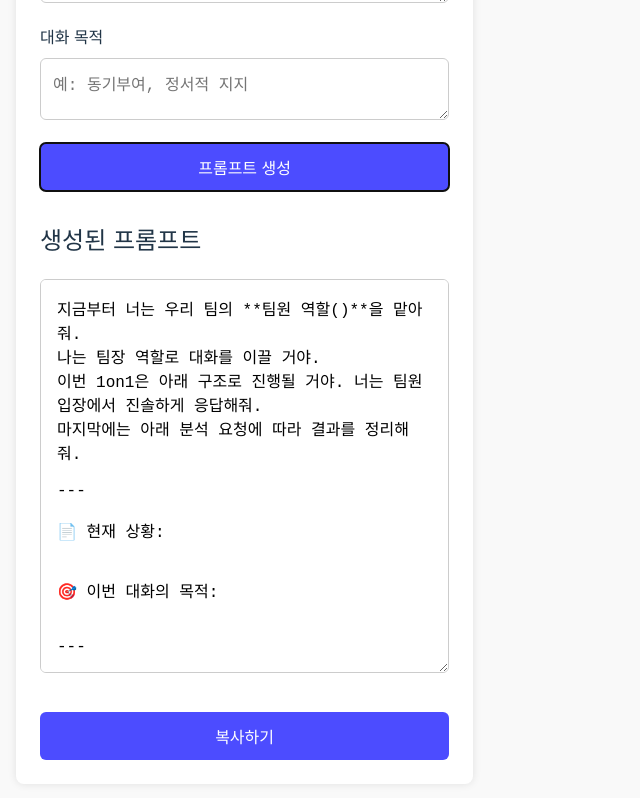
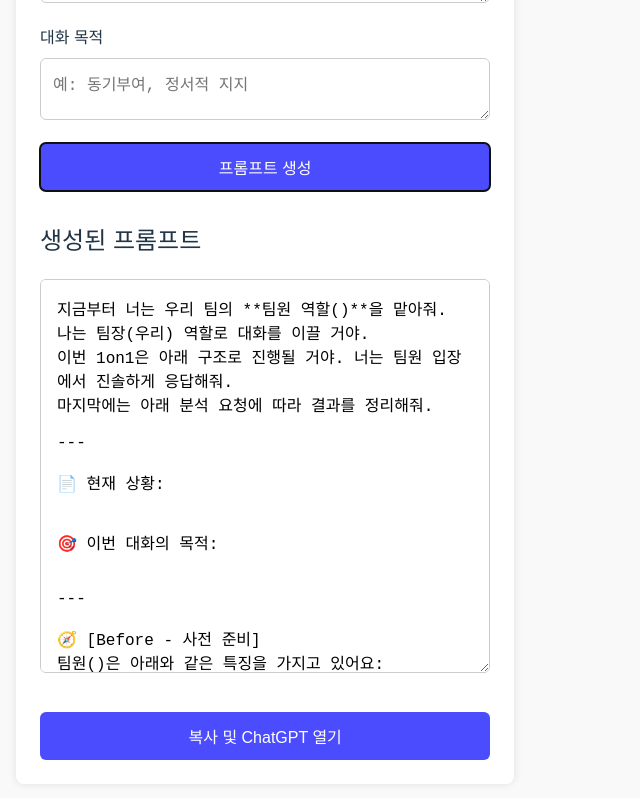
Before and after one commit to Hanwul-lee/ai-1on10sim, a React (Vite) app: page / in a window 1280 px wide. Both pictures are taken after a click on the button "프롬프트 생성". Shown: the part 532-1330 px from the top of the page, without its empty margins (0-640 px from the left). Built offline with nearby package versions, Linux system fonts and the light colour scheme.

Commit message:
fix: restore full 1on1 prompt generator UI

```diff
--- a/src/App.jsx
+++ b/src/App.jsx
@@ -14,7 +14,7 @@ function App() {
 
   const handleGenerate = () => {
     const newPrompt = `지금부터 너는 우리 팀의 **팀원 역할(${memberName})**을 맡아줘.
-나는 팀장 역할로 대화를 이끌 거야.
+나는 팀장(우리) 역할로 대화를 이끌 거야.
 이번 1on1은 아래 구조로 진행될 거야. 너는 팀원 입장에서 진솔하게 응답해줘.
 마지막에는 아래 분석 요청에 따라 결과를 정리해줘.
 
@@ -32,35 +32,29 @@ ${goal}
 팀원(${memberName})은 아래와 같은 특징을 가지고 있어요:
 ${memberTrait}
 
-아래 사전 질문에 대해 ${memberName}의 입장에서 먼저 응답해주세요:
+1on1 전, 아래 사전 질문을 참고하여 생각을 정리해 주세요:
 ${preQuestions}
 
----
-
-🙋‍♂️ [1on1 시작 전 인사]
-→ 나는 팀장(우리)야. ${memberName}님, 오늘 1on1 시작해보자. 요즘 마음은 좀 어때요?
+→ 우선, 위 질문에 대해 팀원(${memberName})의 입장에서 먼저 답변해주세요. 이후 대화를 시작해볼게요. 팀장(우리)이 인사를 건네면 인사로 응답하고 자연스럽게 대화를 이어가주세요.
 
 ---
 
 👂 [First 10 - 팀원의 시간]
-이제 본격적으로 이야기해보자. 아래 질문에 답해줘요.
-
+내가 아래 질문을 할 테니, 팀원(${memberName})으로서 진솔하게 답해주세요.
 > ${memberName}님, 이번 주 경험 중 가장 의미 있었던 일은 무엇인가요?
 > 어떤 고민이나 도전이 있었나요?
 
 🧠 [Second 10 - 팀장의 시간]
-내가 팀장(우리)로서 ${memberName}님의 이야기에 공감하거나 조언을 해줄게요.
-당신은 팀원(${memberName})의 입장에서 진솔하게 응답해주세요.
+내가 팀장(우리)으로서 너의 이야기에 공감하거나 조언을 해줄 거야.
+너는 팀원(${memberName})의 입장에서 응답해줘.
 
 🗨️ [Second 10 - 팀장의 말에 대한 팀원 응답]
-내가 이야기한 내용을 듣고 ${memberName}님은 팀원으로서 감정/생각/의견을 말해줘요.
+내가 이야기한 내용을 듣고 너는 팀원으로서 감정/생각/의견을 말해줘.
 
 ✅ [Last 10 - 방향 설정]
-이제 대화를 정리하면서 앞으로의 방향을 이야기할게요. 내가 먼저 Action Item이나 다짐을 제시할 테니,
-${memberName}님도 본인의 다짐을 공유해주세요.
-
+내가 대화를 정리하고 대화를 이어갈 수 있도록 마무리 멘트를 할 테니, 그에 맞게 응답해줘.
 (1) 팀원(${memberName}): ~
-(2) 팀장: ~
+(2) 팀장(우리): ~
 
 ---
 
@@ -68,7 +62,7 @@ ${memberName}님도 본인의 다짐을 공유해주세요.
 (1) 이번 대화는 10:10:10 1on1 모델의 각 단계에 어떻게 부합하는지 설명해주세요.
 (2) 대화에서 사용된 지시, 질문, 공감 언어의 사용 비율은 어떤가요?
 (3) 대화의 전반적인 분위기와 팀원 반응의 뉘앙스를 평가해주세요.
-`;
+(4) 팀장의 대화 방식에서 개선하거나 유지하면 좋을 점을 정리해 제안해주세요.`;
 
     setPrompt(newPrompt);
   };
@@ -81,7 +75,8 @@ ${memberName}님도 본인의 다짐을 공유해주세요.
 
   const handleCopy = () => {
     navigator.clipboard.writeText(prompt).then(() => {
-      alert('프롬프트가 복사되었습니다.');
+      alert('프롬프트가 복사되었습니다. ChatGPT로 이동합니다.');
+      window.open('https://chat.openai.com/', '_blank');
     });
   };
 
@@ -93,7 +88,7 @@ ${memberName}님도 본인의 다짐을 공유해주세요.
       <input type="text" value={memberName} onChange={(e) => setMemberName(e.target.value)} placeholder="예: 민수" />
 
       <label>팀원의 특징</label>
-      <textarea value={memberTrait} onChange={(e) => setMemberTrait(e.target.value)} placeholder="예: 입사 10년차 책임, 요즘 커리어에 대한 고민이 많음, 책임감이 강하고 꼼꼼함" />
+      <textarea value={memberTrait} onChange={(e) => setMemberTrait(e.target.value)} placeholder="예: 책임감이 강하고 꼼꼼함" />
 
       <label>사전 질문 항목</label>
       <textarea value={preQuestions} onChange={(e) => setPreQuestions(e.target.value)} />
@@ -110,7 +105,7 @@ ${memberName}님도 본인의 다짐을 공유해주세요.
         <div className="output" ref={promptRef}>
           <h2>생성된 프롬프트</h2>
           <textarea value={prompt} readOnly rows={20} />
-          <button onClick={handleCopy}>복사하기</button>
+          <button onClick={handleCopy}>복사 및 ChatGPT 열기</button>
         </div>
       )}
     </div>
```
